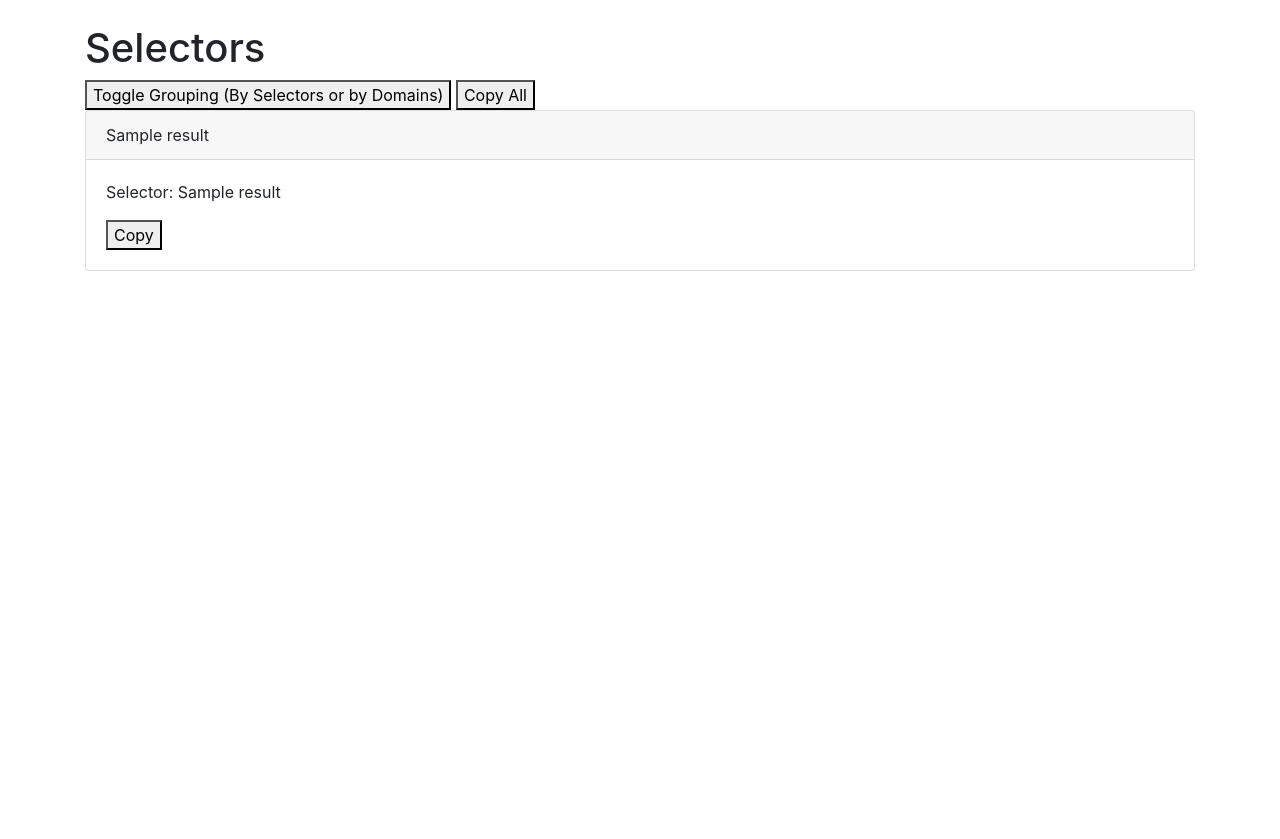
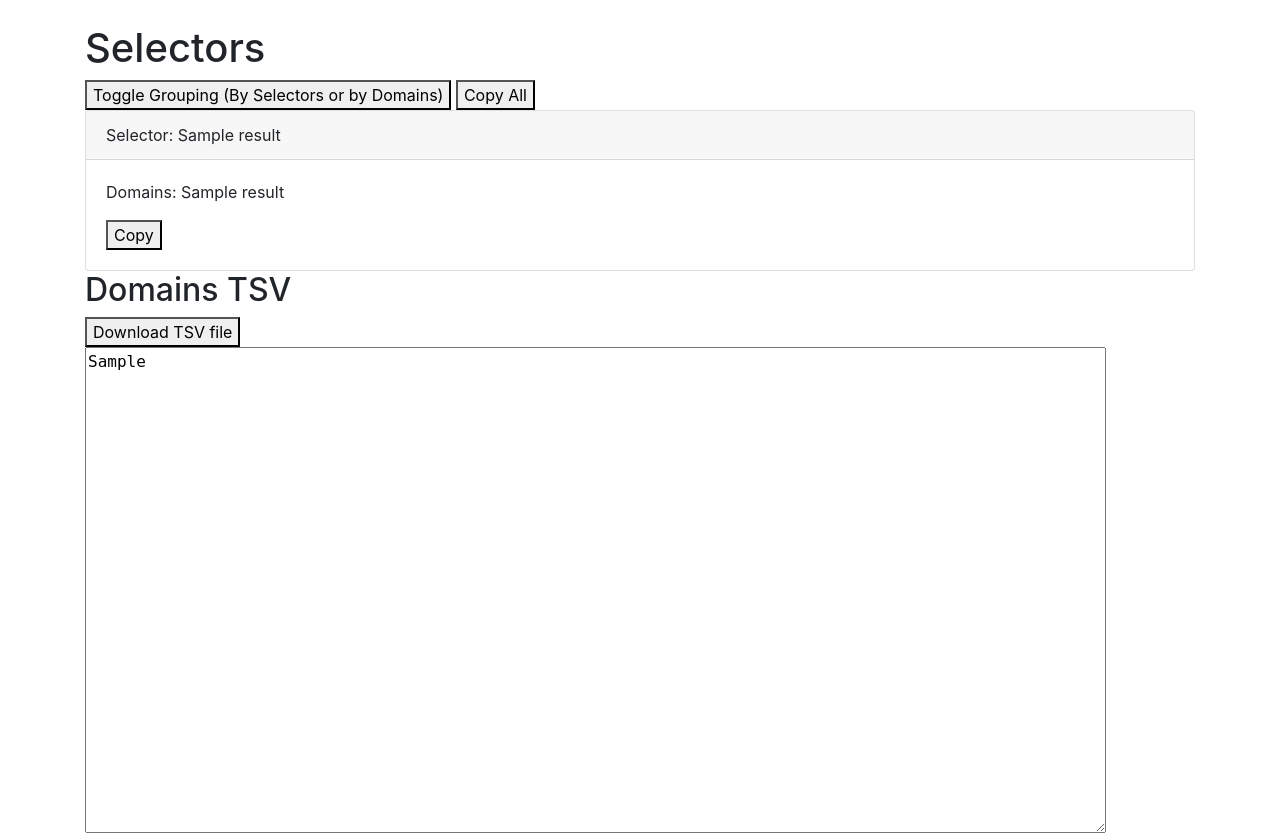
Before and after one commit to Divide-By-0/gmail-metadata-scraper, a Flask app: template templates/selectors.html in a window 1280 px wide. Before the commit the page ends 271 px from the top, so only its background shows below. Run offline with Flask 2, Linux system fonts and the light colour scheme; the template is opened without the code that fills it: most values are stand-ins (such as "Sample title", 1, 10 or a date in 2020); some libraries are stand-ins or nearby versions.

Commit message:
download as tsv

```diff
--- a/main.py
+++ b/main.py
@@ -229,6 +229,13 @@ def results():
                            longest_to_address=longest_to_address,
                            longest_message_id=longest_message_id,
                            multi_selectors=multi_selectors)
+# convert {k1: [v1, v2, …], k2: [v3, v4, …]} to TSV with one line per key-value pair
+def dict_to_tsv(dict):
+    res = ""
+    for k, vArr in dict.items():
+        for v in vArr:
+            res += f'{k}\t{v}\n'
+    return res
 
 # Route for retrieving and displaying the results
 @app.route('/get_selectors')
@@ -247,6 +254,8 @@ def get_selectors():
 
     for selector_domain in raw_results:
         selector, domain = selector_domain
+        if not selector or not domain:
+            continue
         if selector not in grouped_by_selectors:
             grouped_by_selectors[selector] = []
         grouped_by_selectors[selector].append(domain)
@@ -259,7 +268,8 @@ def get_selectors():
     grouped_by_selectors = {k: v for k, v in sorted(grouped_by_selectors.items(), key=lambda item: len(item[1]), reverse=True)}
     grouped_by_domains = {k: v for k, v in sorted(grouped_by_domains.items(), key=lambda item: len(item[1]), reverse=True)}
 
-    return render_template('selectors.html', selectors=grouped_by_selectors, domains=grouped_by_domains)
+    tsv_by_domain = dict_to_tsv(grouped_by_domains)
+    return render_template('selectors.html', selectors=grouped_by_selectors, domains=grouped_by_domains, tsv_by_domain=tsv_by_domain)
 
 if __name__ == '__main__':
     app.run('127.0.0.1', debug=True)
--- a/requirements.txt
+++ b/requirements.txt
@@ -7,4 +7,5 @@ google-auth-oauthlib
 google-auth-httplib2
 google-auth
 gunicorn
-dotenv
+python-dotenv
+Werkzeug==2.3.8
--- a/templates/selectors.html
+++ b/templates/selectors.html
@@ -25,6 +25,16 @@
                 domainsView.style.display = "block";
             }
         }
+
+        function download(filename, text) {
+            var element = document.createElement('a');
+            element.setAttribute('href', 'data:text/plain;charset=utf-8,' + encodeURIComponent(text));
+            element.setAttribute('download', filename);
+            element.style.display = 'none';
+            document.body.appendChild(element);
+            element.click();
+            document.body.removeChild(element);
+        }
     </script>
 </head>
 <body>
@@ -35,9 +45,9 @@
         <div id="selectorsView">
             {% for result in selectors %}
             <div class="card">
-                <div class="card-header">{{ result }}</div>
+                <div class="card-header">Selector: {{ result }}</div>
                 <div class="card-body">
-                    <p>Selector: {{ selectors[result] }}</p>
+                    <p>Domains: {{ selectors[result] }}</p>
                     <button onclick="copyToClipboard('{{ result }}: {{ selectors[result] }}')">Copy</button>
                 </div>
             </div>
@@ -46,14 +56,19 @@
         <div id="domainsView" style="display: none;">
             {% for result in domains %}
             <div class="card">
-                <div class="card-header">{{ result }}</div>
+                <div class="card-header">Domain: {{ result }}</div>
                 <div class="card-body">
-                    <p>Domain: {{ domains[result] }}</p>
+                    <p>Selectors: {{ domains[result] }}</p>
                     <button onclick="copyToClipboard('{{ result }}: {{ domains[result] }}')">Copy</button>
                 </div>
             </div>
             {% endfor %}
         </div>
+        <div id="domainsTsvView">
+            <h2>Domains TSV</h2>
+            <button onclick="download('domains_selectors.tsv', document.getElementById('tsvDataTextArea').value)">Download TSV file</button>
+            <textarea id="tsvDataTextArea" readonly rows="20" cols="100" style="font-family: monospace;">{{ tsv_by_domain }}</textarea>
+        </div>
     </div>
 </body>
 </html>
```
Also changed, not shown: 1 other file.
